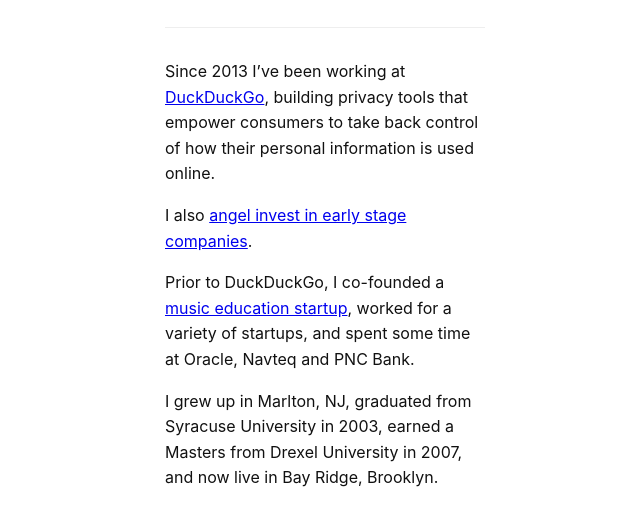
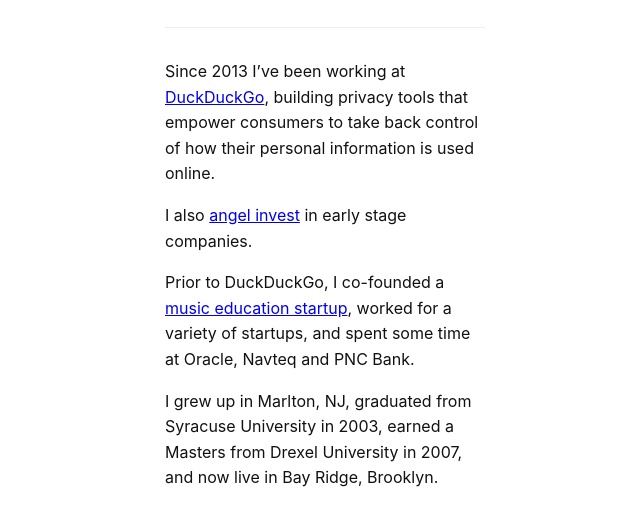
Before and after one commit to bsstoner/brianstoner.com, a plain HTML site: page index.html in a window 1280 px wide. Shown: the part 301-808 px from the top of the page, without its empty margins (315-955 px from the left). Drawn offline with Linux system fonts and the light colour scheme.

Commit message:
more updates

```diff
--- a/index.html
+++ b/index.html
@@ -46,7 +46,7 @@
     <div class="bio">
       <p>Since 2013 I’ve been working at <a href="https://duckduckgo.com">DuckDuckGo</a>, building privacy tools that empower consumers to take back control of how their personal information is used online.</p>
 
-      <p>I also <a href="https://angel.co/u/bsstoner">angel invest in early stage companies</a>.
+      <p>I also <a href="https://angel.co/u/bsstoner">angel invest</a> in early stage companies.
 
       <p>Prior to DuckDuckGo, I co-founded a <a href="https://getinstinct.com">music education startup</a>, worked for a variety of startups, and spent some time at Oracle, Navteq and PNC Bank.
 
```
